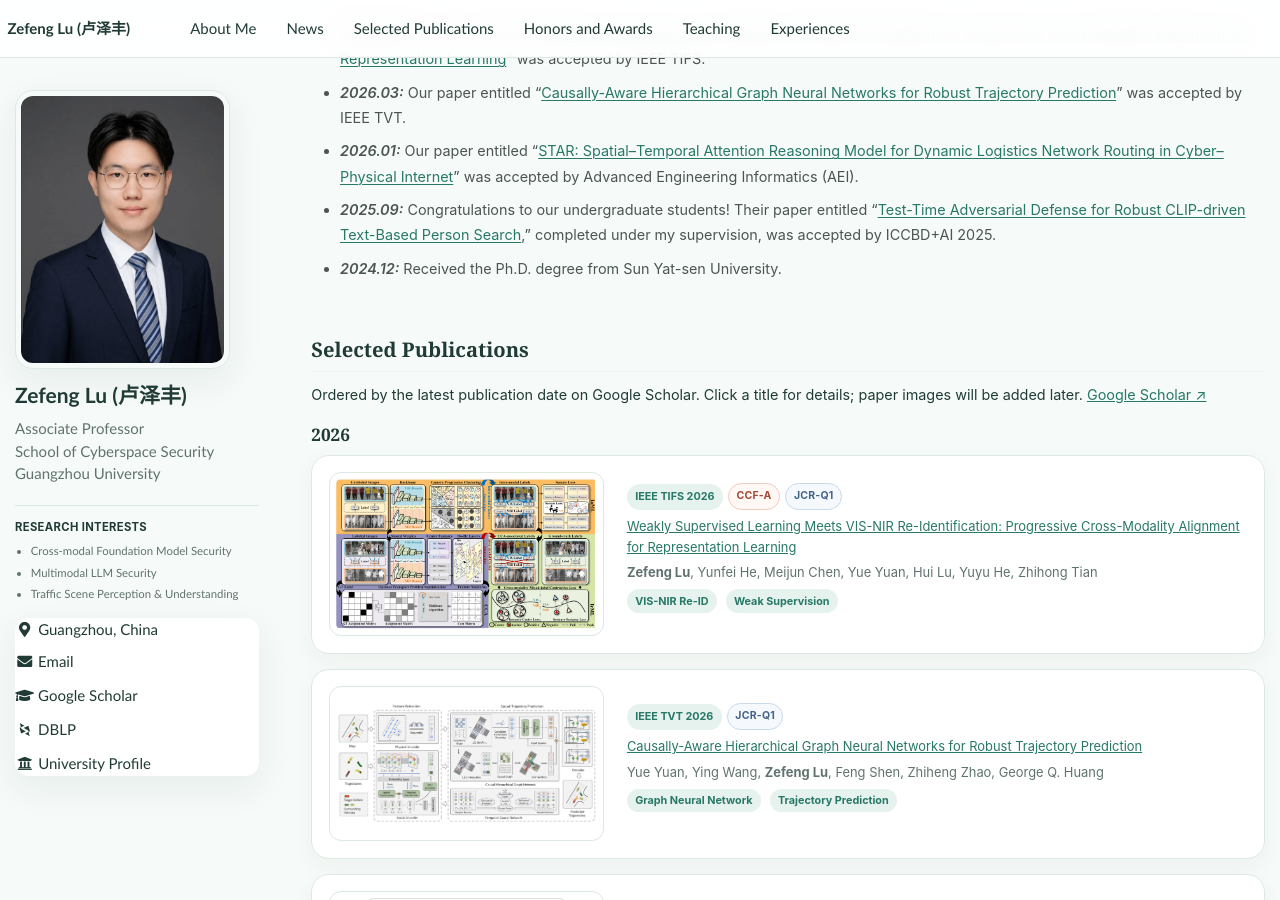
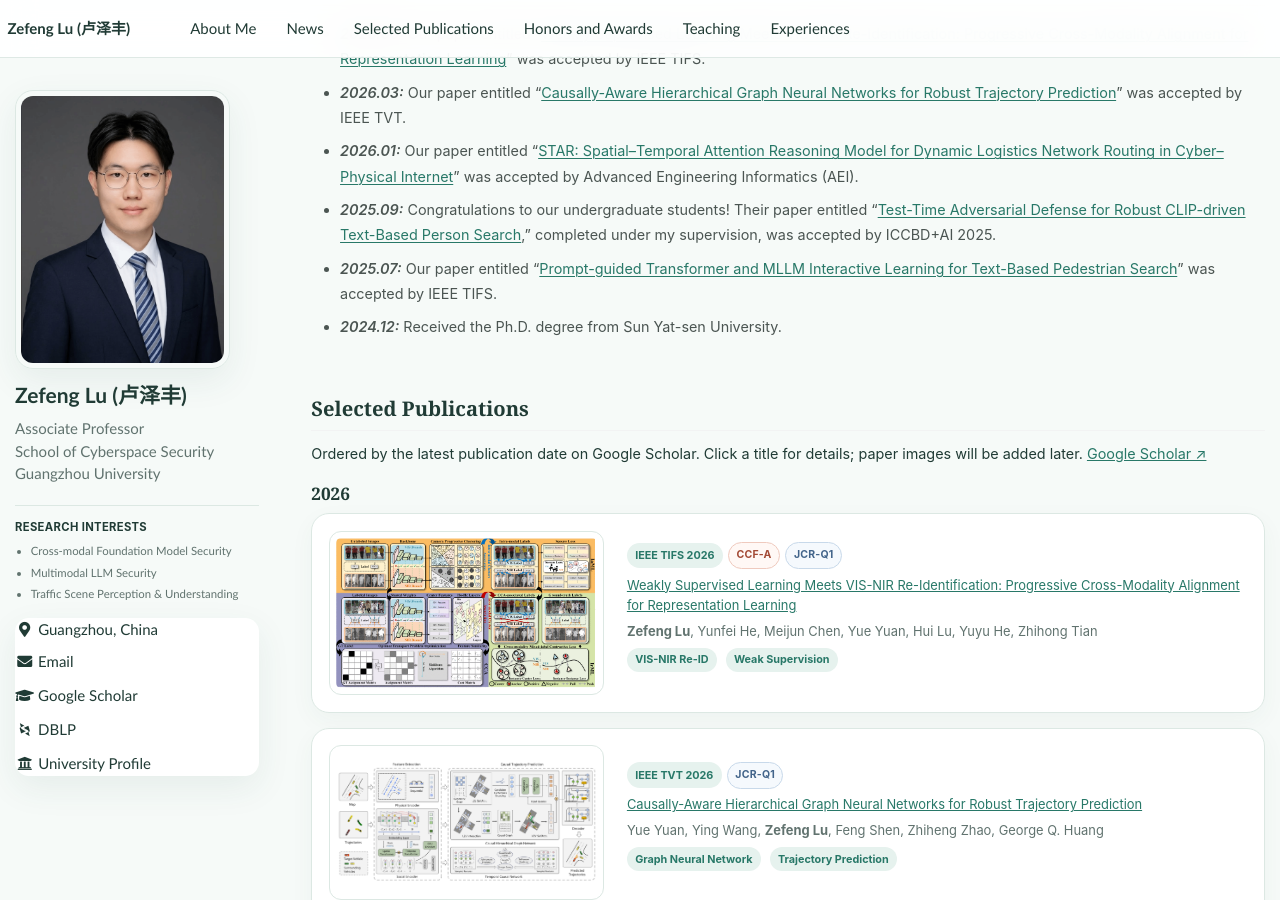
Before and after one commit to ZefengLU-GZHU/zefenglu-gzhu.github.io, a Jekyll site: the page built from _pages/about.md, in a window 1280 px wide and 900 px high, scrolled down 718 px. Built offline with Jekyll 4.4.1, drawn with Linux system fonts in a browser that asks for light colours; some web fonts are replaced; our own code applies the rules of GitHub Pages for plain Markdown files.

Commit message:
Add 2025 TIFS news

```diff
--- a/_pages/about.md
+++ b/_pages/about.md
@@ -59,6 +59,7 @@ redirect_from:
 - *2026.03:* Our paper entitled “[Causally-Aware Hierarchical Graph Neural Networks for Robust Trajectory Prediction](https://ieeexplore.ieee.org/abstract/document/11427364/)” was accepted by IEEE TVT.
 - *2026.01:* Our paper entitled “[STAR: Spatial–Temporal Attention Reasoning Model for Dynamic Logistics Network Routing in Cyber–Physical Internet](https://www.sciencedirect.com/science/article/pii/S1474034625007232)” was accepted by Advanced Engineering Informatics (AEI).
 - *2025.09:* Congratulations to our undergraduate students! Their paper entitled “[Test-Time Adversarial Defense for Robust CLIP-driven Text-Based Person Search](https://scholar.google.com/citations?view_op=view_citation&hl=en&user=wn7Q6h0AAAAJ&sortby=pubdate&citation_for_view=wn7Q6h0AAAAJ:UebtZRa9Y70C),” completed under my supervision, was accepted by ICCBD+AI 2025.
+- ***2025.07:*** Our paper entitled “[Prompt-guided Transformer and MLLM Interactive Learning for Text-Based Pedestrian Search](https://scholar.google.com/citations?view_op=view_citation&hl=en&user=wn7Q6h0AAAAJ&citation_for_view=wn7Q6h0AAAAJ:_FxGoFyzp5QC)” was accepted by IEEE TIFS.
 - ***2024.12:*** Received the Ph.D. degree from Sun Yat-sen University.
 
 </div>
```
